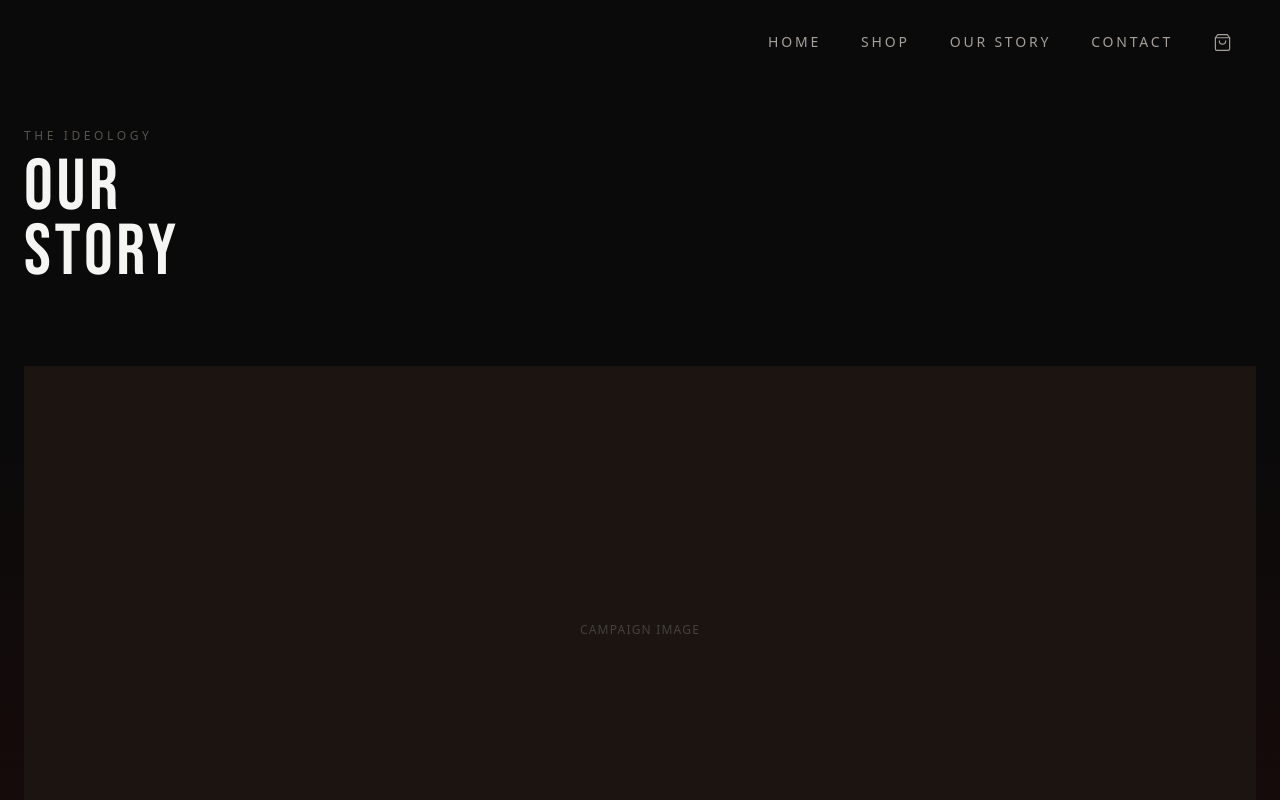
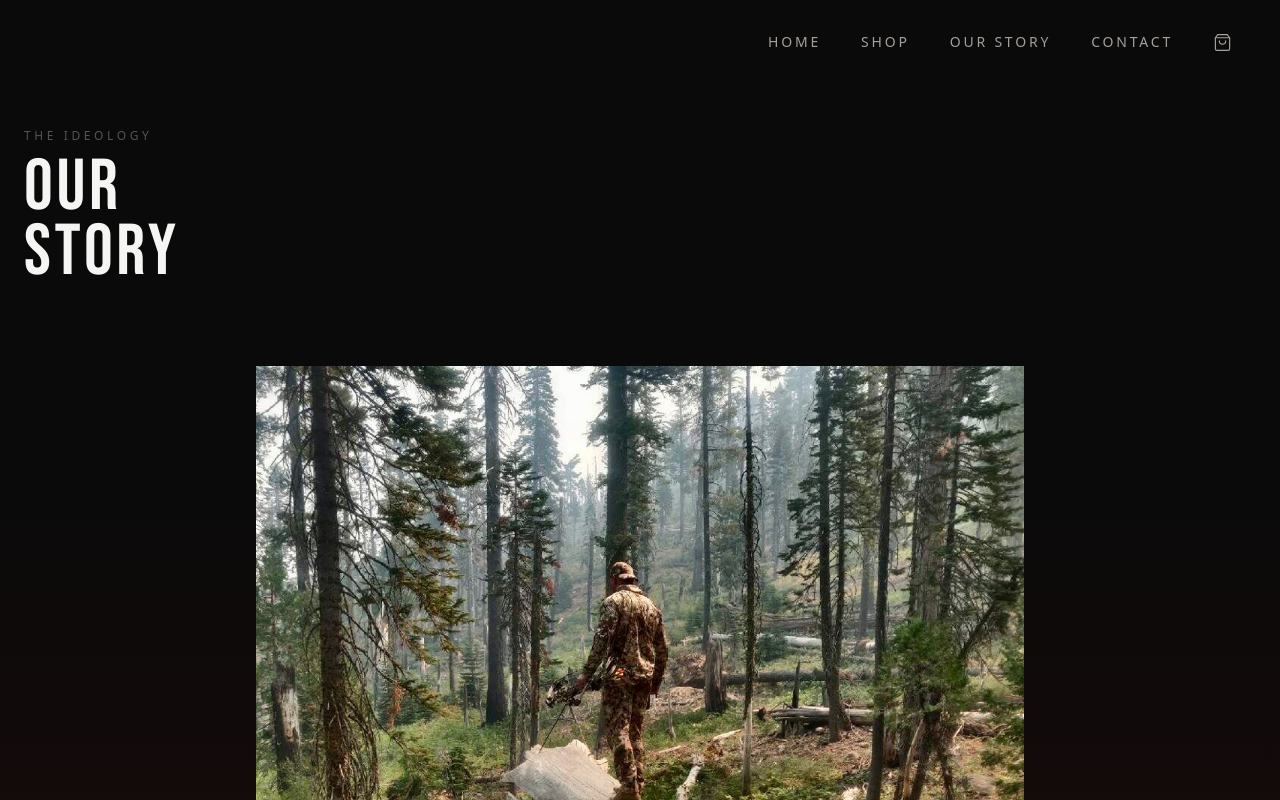
Before and after one commit to Rampage0331/REDTAIL, a Next.js app: page /story in a window 1280 px wide. Shown: the top 800 px of the page. Built offline with nearby package versions, Linux system fonts and the light colour scheme.

Commit message:
Add real campaign photo to story page
Replaces the gray placeholder with the actual campaign image, and
switches the container from a 21:9 crop to a square aspect ratio to
match the photo (1024x1024) so the full composition survives instead
of being cropped down to a strip.

```diff
--- a/src/app/story/page.tsx
+++ b/src/app/story/page.tsx
@@ -1,4 +1,5 @@
 import type { Metadata } from "next";
+import Image from "next/image";
 import { ThemeSetter } from "@/components/ThemeSetter";
 
 export const metadata: Metadata = {
@@ -16,8 +17,15 @@ export default function StoryPage() {
           <h1 className="font-display text-5xl md:text-7xl tracking-wide text-stone-100 leading-[0.9]">OUR<br />STORY</h1>
         </div>
 
-        <div className="w-full aspect-[21/9] bg-[#1c1410] mb-24 flex items-center justify-center">
-          <p className="text-stone-700 text-xs tracking-widest">CAMPAIGN IMAGE</p>
+        <div className="relative w-full max-w-3xl mx-auto aspect-square mb-24 overflow-hidden">
+          <Image
+            src="/images/story-campaign.jpg"
+            alt="Scouting the treeline, bow in hand"
+            fill
+            sizes="(min-width: 768px) 768px, 100vw"
+            className="object-cover"
+            priority
+          />
         </div>
 
         <div className="grid grid-cols-1 lg:grid-cols-2 gap-16 lg:gap-32 mb-24">
```
Also changed, not shown: public/images/story-campaign.jpg (added).
